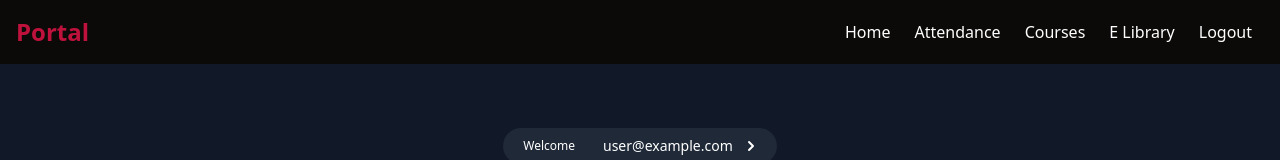
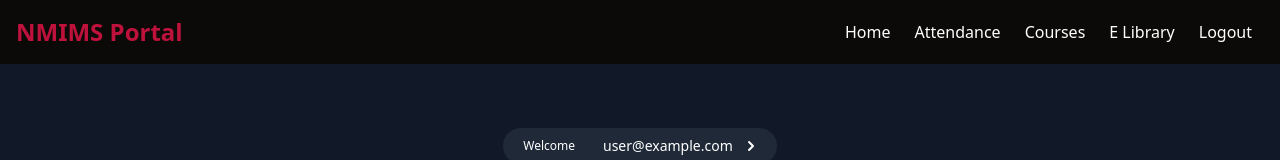
Before and after one commit to Artilleryxd/NMIMS-Student-Portal, a React (Vite) app: page /account in a window 1280 px wide. Shown: the top 160 px of the page. Built offline with nearby package versions, Linux system fonts and the light colour scheme; no server answers; sample sign-in values are in the browser's storage.

Commit message:
added pages to navbar

```diff
--- a/src/App.jsx
+++ b/src/App.jsx
@@ -10,6 +10,9 @@ import ProtectedRoute from "./Components/ProtectedRoute";
 import Home from "./Pages/Faculty/Home";
 import ProtectedRoutesByType from "./Components/ProtectedRoutesByType";
 import { ThemeProvider } from "../src/Components/theme-provider";
+import Attendance from "./Pages/Student/Attendance/Attendance";
+import Courses from "./Pages/Student/Courses/Courses";
+import Eliabrary from "./Pages/Student/Eliabrary/Eliabrary";
 function App() {
   return (
     <>
@@ -35,6 +38,11 @@ function App() {
                 </ProtectedRoutesByType>
               }
             />
+            <Route path="/attendance" element={<Attendance />} />
+
+            <Route path="/courses" element={<Courses />} />
+
+            <Route path="/eliabrary" element={<Eliabrary />} />
           </Routes>
         </AuthContextProvider>
       </ThemeProvider>
--- a/src/Components/Nav.jsx
+++ b/src/Components/Nav.jsx
@@ -1,5 +1,5 @@
-import React, { useState } from 'react';
-import { UserAuth } from '../Context/AuthContext';
+import React, { useState } from "react";
+import { UserAuth } from "../Context/AuthContext";
 const Nav = () => {
   const [isUserDropdownOpen, setIsUserDropdownOpen] = useState(false);
 
@@ -23,36 +23,59 @@ const Nav = () => {
         <div className="max-w-screen-xl mx-auto px-4">
           <div className="flex items-center justify-between py-4">
             <div className="flex items-center space-x-3 rtl:space-x-reverse">
-              <a href="/" className="flex items-center space-x-3 rtl:space-x-reverse">
-                <span className="text-2xl font-semibold whitespace-nowrap text-rose-700 dark:text-rose-700 border-b-white">Portal</span>
+              <a
+                href="/"
+                className="flex items-center space-x-3 rtl:space-x-reverse"
+              >
+                <span className="text-2xl font-semibold whitespace-nowrap text-rose-700 dark:text-rose-700 border-b-white">
+                  NMIMS Portal
+                </span>
               </a>
             </div>
-            <div className="hidden md:flex md:w-auto md:items-center md:space-x-8 rtl:space-x-reverse" id="navbar-user">
+            <div
+              className="hidden md:flex md:w-auto md:items-center md:space-x-8 rtl:space-x-reverse"
+              id="navbar-user"
+            >
               <ul className="flex flex-col md:flex-row space-y-4 md:space-y-0">
                 <li>
-                  <a href="#" className="text-white py-2 px-3 border-b-2 border-transparent " aria-current="page">
+                  <a
+                    href="#"
+                    className="text-white py-2 px-3 border-b-2 border-transparent "
+                    aria-current="page"
+                  >
                     Home
                   </a>
                 </li>
                 <li>
-                  <a href="#" className="text-white py-2 px-3 border-b-2 border-transparent ">
+                  <a
+                    href="/attendance"
+                    className="text-white py-2 px-3 border-b-2 border-transparent "
+                  >
                     Attendance
                   </a>
                 </li>
                 <li>
-                  <a href="#" className="text-white py-2 px-3 border-b-2 border-transparent ">
+                  <a
+                    href="/courses"
+                    className="text-white py-2 px-3 border-b-2 border-transparent "
+                  >
                     Courses
                   </a>
                 </li>
                 <li>
-                  <a href="#" className="text-white py-2 px-3 border-b-2 border-transparent ">
+                  <a
+                    href="/Eliabrary"
+                    className="text-white py-2 px-3 border-b-2 border-transparent "
+                  >
                     E Library
                   </a>
                 </li>
                 <li>
-                  <a               onClick={handleLogout}
-  className="text-white py-2 px-3 border-b-2 border-transparent ">
-                  Logout
+                  <a
+                    onClick={handleLogout}
+                    className="text-white py-2 px-3 border-b-2 border-transparent "
+                  >
+                    Logout
                   </a>
                 </li>
               </ul>
@@ -71,14 +94,22 @@ const Nav = () => {
                   viewBox="0 0 24 24"
                   xmlns="http://www.w3.org/2000/svg"
                 >
-                  <path strokeLinecap="round" strokeLinejoin="round" strokeWidth="2" d="M4 6h16M4 12h16m-7 6h7"></path>
+                  <path
+                    strokeLinecap="round"
+                    strokeLinejoin="round"
+                    strokeWidth="2"
+                    d="M4 6h16M4 12h16m-7 6h7"
+                  ></path>
                 </svg>
               </button>
             </div>
           </div>
         </div>
       </nav>
-      <div className={`z-50 ${isUserDropdownOpen ? 'block' : 'hidden'} my-4 text-base list-none bg-white divide-y divide-gray-100 rounded-lg shadow dark:bg-rose-700 dark:divide-rose-600`} id="user-dropdown">
+      <div
+        className={`z-50 ${isUserDropdownOpen ? "block" : "hidden"} my-4 text-base list-none bg-white divide-y divide-gray-100 rounded-lg shadow dark:bg-rose-700 dark:divide-rose-600`}
+        id="user-dropdown"
+      >
         <div className="px-4 py-3">
           <span className="block text-sm">Welcome</span>
           <span className="block text-sm">{user && user.email}</span>
--- /dev/null
+++ b/src/Pages/Student/Attendance/Attendance.jsx
@@ -0,0 +1,12 @@
+import React from "react";
+import Nav from "../../../Components/Nav";
+
+const Attendance = () => {
+  return (
+    <div>
+      <Nav />
+    </div>
+  );
+};
+
+export default Attendance;
--- /dev/null
+++ b/src/Pages/Student/Courses/Courses.jsx
@@ -0,0 +1,11 @@
+import React from "react";
+
+const Courses = () => {
+  return (
+    <div>
+      <h1> Courses Here !</h1>
+    </div>
+  );
+};
+
+export default Courses;
--- /dev/null
+++ b/src/Pages/Student/Eliabrary/Eliabrary.jsx
@@ -0,0 +1,11 @@
+import React from "react";
+
+const Eliabrary = () => {
+  return (
+    <div>
+      <h1> liabrary here !</h1>
+    </div>
+  );
+};
+
+export default Eliabrary;
```
Also changed, not shown: src/Pages/Student/Attendance/Navbar.jsx (added).
